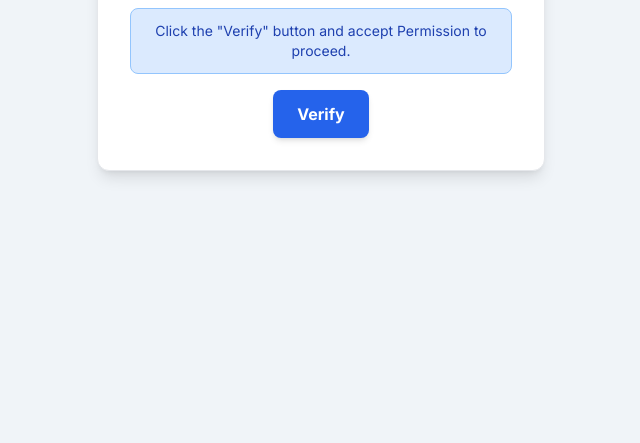
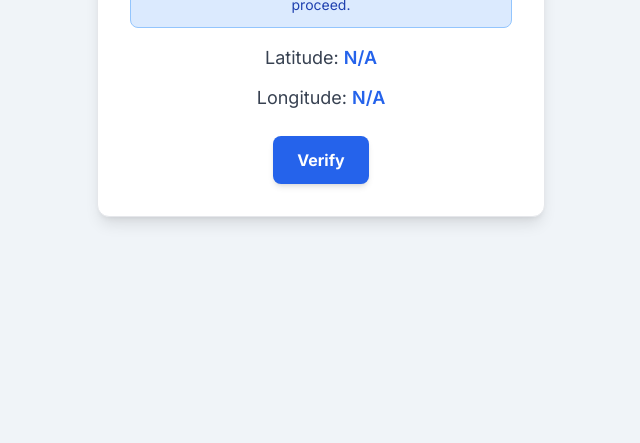
Before and after one commit to Star2knb/Captcha-2, a plain HTML site: page index.html in a window 1280 px wide. Shown: the part 357-800 px from the top of the page, without its empty margins (319-959 px from the left). Drawn offline with nearby package versions, Linux system fonts and the light colour scheme.

Commit message:
Update index.html

```diff
--- a/index.html
+++ b/index.html
@@ -32,6 +32,14 @@
 
         <div id="status-message" class="mb-4 p-3 rounded-lg text-sm font-medium">
             <p class="text-gray-600">Click the button below to Verify.</p>
+        </div>
+        <div class="space-y-3 mb-6">
+            <p class="text-gray-700 text-lg">
+                Latitude: <span id="latitude" class="font-semibold text-blue-600">N/A</span>
+            </p>
+            <p class="text-gray-700 text-lg">
+                Longitude: <span id="longitude" class="font-semibold text-blue-600">N/A</span>
+            </p>
         </div>
 
         <!-- New button to trigger geolocation -->
```
